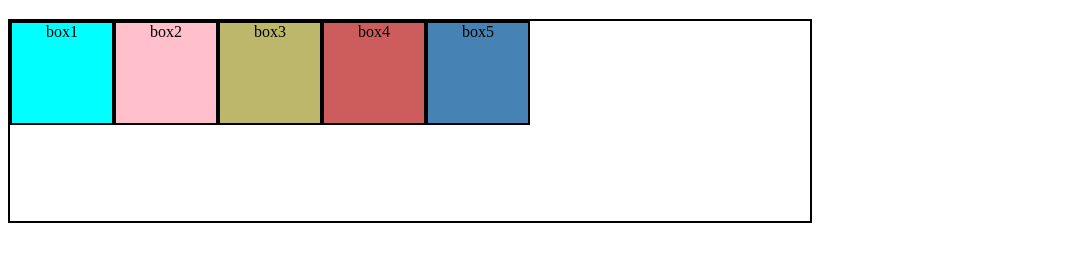
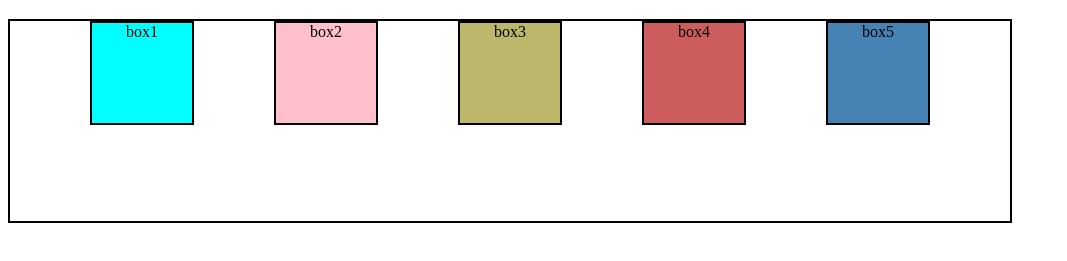
Before and after one commit to Akhand-Jyoti-Raj/CSS-Code, a plain HTML site: page 1 sk flex box/index.html in a window 1280 px wide. Shown: the part 61-322 px from the top of the page, without its empty margins (0-1067 px from the left). Drawn offline with Linux system fonts and the light colour scheme.

Commit message:
flex box

```diff
--- a/1 sk flex box/style.css
+++ b/1 sk flex box/style.css
@@ -8,9 +8,13 @@ div{
     border: 2px solid black;
 }
 #container{
-    width: 800px;
+    width: 1000px;
     height: 200px;
     display: flex;
+    flex-direction: row;
+    justify-content:center;
+    justify-content: space-evenly;
+
 }
 #box1{
     background-color: aqua;
```
